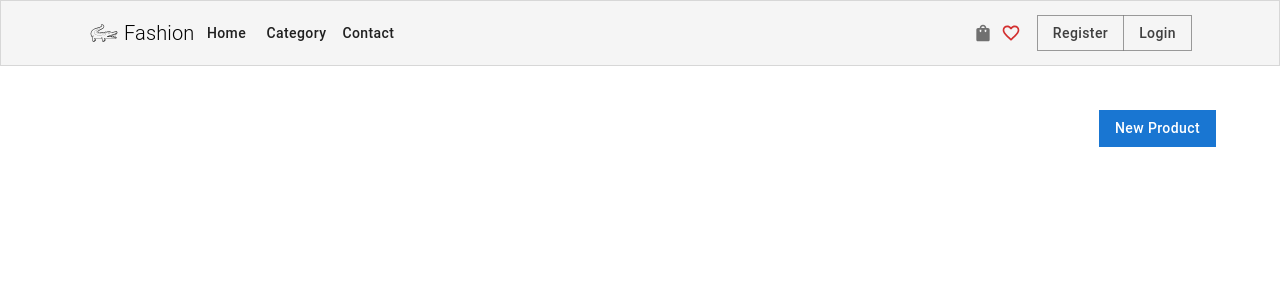
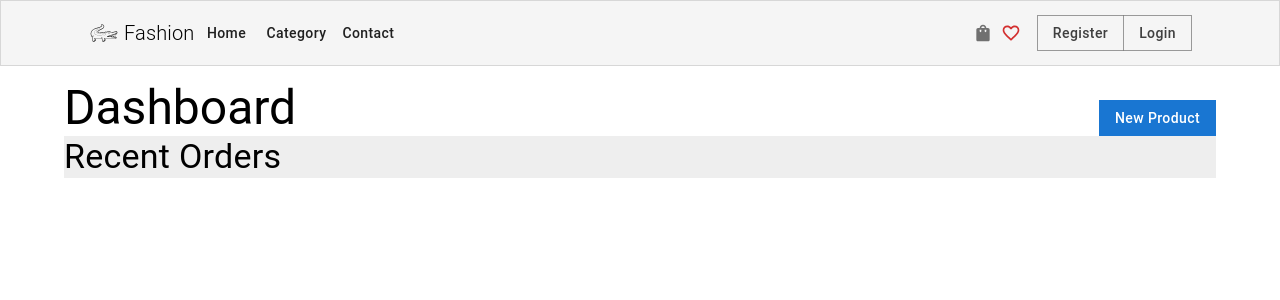
Before and after one commit to limbanga/shop, a React (Vite) app: page /admin in a window 1280 px wide. Shown: the top 300 px of the page. Built offline with nearby package versions, Linux system fonts and the light colour scheme.

Commit message:
change some ui, todo: do create product

```diff
--- a/src/pages/admin/AdminLayout.jsx
+++ b/src/pages/admin/AdminLayout.jsx
@@ -8,9 +8,7 @@ export default function AdminLayout() {
   return (
     <>
       <MainNavbar />
-      <Container sx={{ bgcolor: red, mt: "110px" }}>
-        <Outlet />
-      </Container>
+      <Outlet />
     </>
   );
 }
--- a/src/pages/admin/DashBoardPage.jsx
+++ b/src/pages/admin/DashBoardPage.jsx
@@ -1,11 +1,19 @@
-import { Box, Button } from "@mui/material";
+import { Box, Button, Container, Typography } from "@mui/material";
 import React from "react";
 import { Link as RouterLink } from "react-router-dom";
 
 export const DashBoardPage = () => {
   return (
-    <Box>
-      <Box sx={{ display: "flex", justifyContent: "end" }}>
+    <Container sx={{ mt: "5rem" }}>
+      <Box
+        sx={{
+          display: "flex",
+          justifyContent: "space-between",
+          alignItems: "end",
+        }}
+      >
+        <Typography variant="h3">Dashboard</Typography>
+
         <Button
           variant="contained"
           disableElevation
@@ -15,6 +23,11 @@ export const DashBoardPage = () => {
           New Product
         </Button>
       </Box>
-    </Box>
+
+      <Box sx={{ bgcolor: "grey.200" }} >
+        <Typography variant="h4">Recent Orders</Typography>
+        {/* TODO: create product */}
+      </Box>
+    </Container>
   );
 };
--- a/src/pages/admin/ProductChangePage.jsx
+++ b/src/pages/admin/ProductChangePage.jsx
@@ -37,7 +37,7 @@ export const ProductChangePage = () => {
   };
 
   return (
-    <Container maxWidth="lg">
+    <Container sx={{ mt: "6rem" }}>
       <Grid container spacing={2} sx={{ display: "flex", bgcolor: "" }}>
         <Grid item xs={12} md={4}>
           <Box sx={{ bgcolor: "", height: "100%" }}>
```
